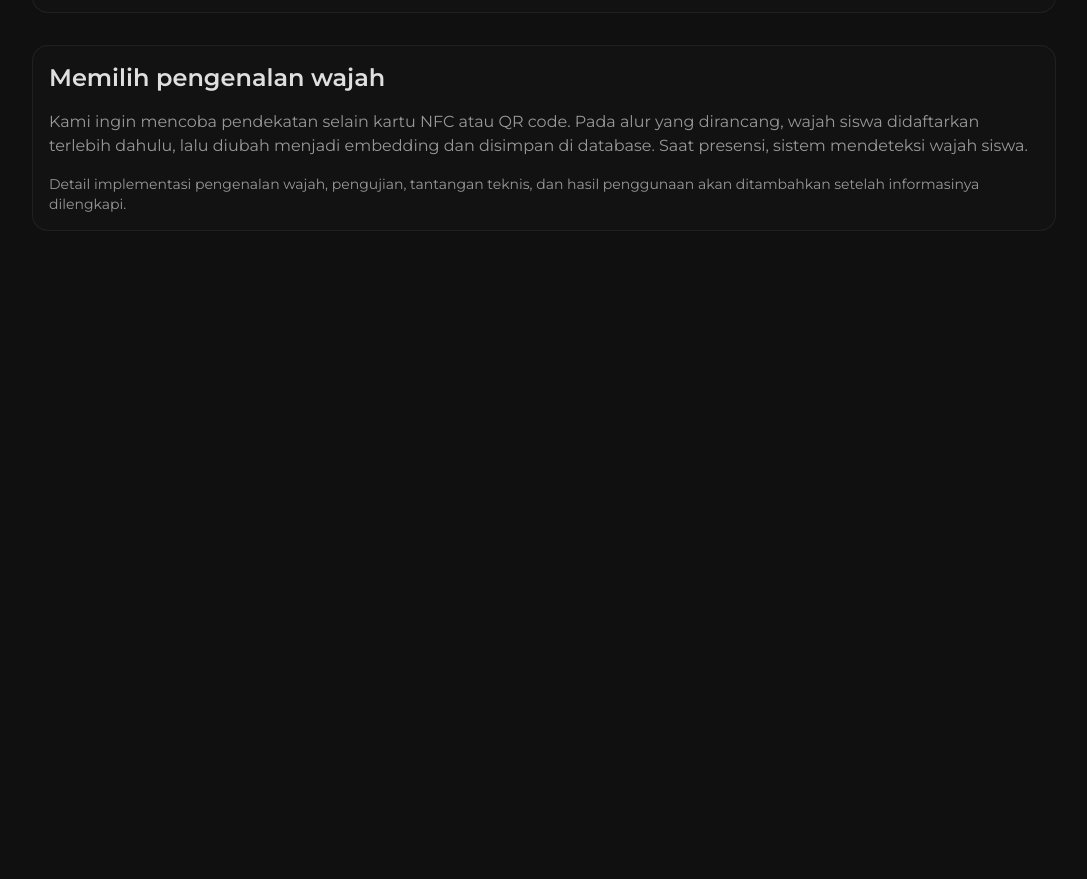
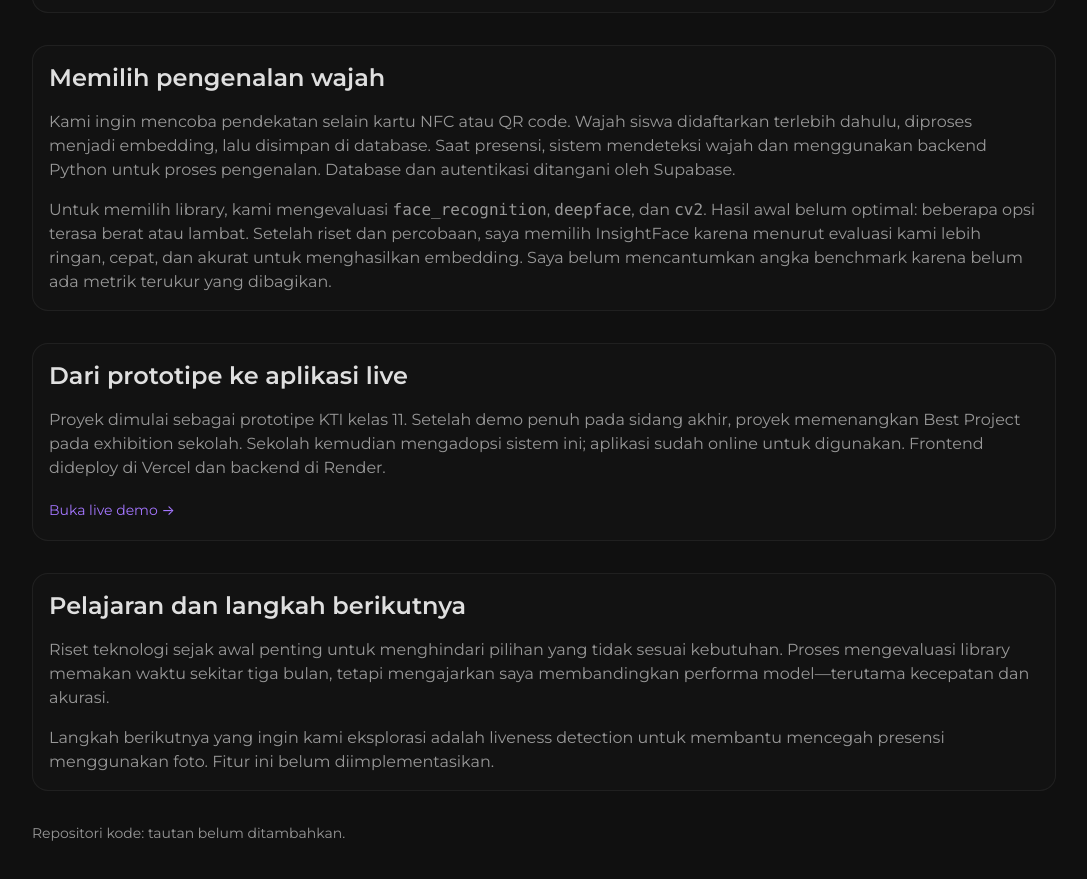
Before and after one commit to ErrorDay/Fathir-Saqafy-Portofolio, a plain HTML site: page presensi.html in a window 1280 px wide. Shown: the part 647-1526 px from the top of the page, without its empty margins (96-1183 px from the left). Before the commit the page ends 926 px from the top, so only its background shows below. Drawn offline with Linux system fonts and the light colour scheme.

Commit message:
Expand attendance project case study
Co-authored-by: Copilot <223556219+Copilot@users.noreply.github.com>

```diff
--- a/presensi.html
+++ b/presensi.html
@@ -42,15 +42,46 @@
       <section class="rounded-2xl border border-[var(--white-icon-tr)] bg-[#1414149c] p-4">
         <h2 class="text-2xl font-semibold mb-4">Memilih pengenalan wajah</h2>
         <p class="text-[var(--white-icon)] mb-4">
-          Kami ingin mencoba pendekatan selain kartu NFC atau QR code. Pada alur yang dirancang, wajah siswa
-          didaftarkan terlebih dahulu, lalu diubah menjadi embedding dan disimpan di database. Saat presensi,
-          sistem mendeteksi wajah siswa.
+          Kami ingin mencoba pendekatan selain kartu NFC atau QR code. Wajah siswa didaftarkan terlebih dahulu,
+          diproses menjadi embedding, lalu disimpan di database. Saat presensi, sistem mendeteksi wajah dan
+          menggunakan backend Python untuk proses pengenalan. Database dan autentikasi ditangani oleh Supabase.
         </p>
-        <p class="text-sm text-[var(--white-icon)]">
-          Detail implementasi pengenalan wajah, pengujian, tantangan teknis, dan hasil penggunaan akan
-          ditambahkan setelah informasinya dilengkapi.
+        <p class="text-[var(--white-icon)]">
+          Untuk memilih library, kami mengevaluasi <code>face_recognition</code>, <code>deepface</code>, dan
+          <code>cv2</code>. Hasil awal belum optimal: beberapa opsi terasa berat atau lambat. Setelah riset dan
+          percobaan, saya memilih InsightFace karena menurut evaluasi kami lebih ringan, cepat, dan akurat untuk
+          menghasilkan embedding. Saya belum mencantumkan angka benchmark karena belum ada metrik terukur yang
+          dibagikan.
         </p>
       </section>
+
+      <section class="rounded-2xl border border-[var(--white-icon-tr)] bg-[#1414149c] p-4">
+        <h2 class="text-2xl font-semibold mb-4">Dari prototipe ke aplikasi live</h2>
+        <p class="text-[var(--white-icon)]">
+          Proyek dimulai sebagai prototipe KTI kelas 11. Setelah demo penuh pada sidang akhir, proyek memenangkan
+          Best Project pada exhibition sekolah. Sekolah kemudian mengadopsi sistem ini; aplikasi sudah online
+          untuk digunakan. Frontend dideploy di Vercel dan backend di Render.
+        </p>
+        <a href="https://presensi-sma.vercel.app/" target="_blank" rel="noopener noreferrer"
+          class="block py-1 mt-4 text-sm text-[var(--sec)]">Buka live demo →</a>
+      </section>
+
+      <section class="rounded-2xl border border-[var(--white-icon-tr)] bg-[#1414149c] p-4">
+        <h2 class="text-2xl font-semibold mb-4">Pelajaran dan langkah berikutnya</h2>
+        <p class="text-[var(--white-icon)] mb-4">
+          Riset teknologi sejak awal penting untuk menghindari pilihan yang tidak sesuai kebutuhan. Proses
+          mengevaluasi library memakan waktu sekitar tiga bulan, tetapi mengajarkan saya membandingkan performa
+          model—terutama kecepatan dan akurasi.
+        </p>
+        <p class="text-[var(--white-icon)]">
+          Langkah berikutnya yang ingin kami eksplorasi adalah liveness detection untuk membantu mencegah
+          presensi menggunakan foto. Fitur ini belum diimplementasikan.
+        </p>
+      </section>
+
+      <p class="text-sm text-[var(--white-icon)]">
+        Repositori kode: tautan belum ditambahkan.
+      </p>
     </article>
   </main>
 </body>
```
